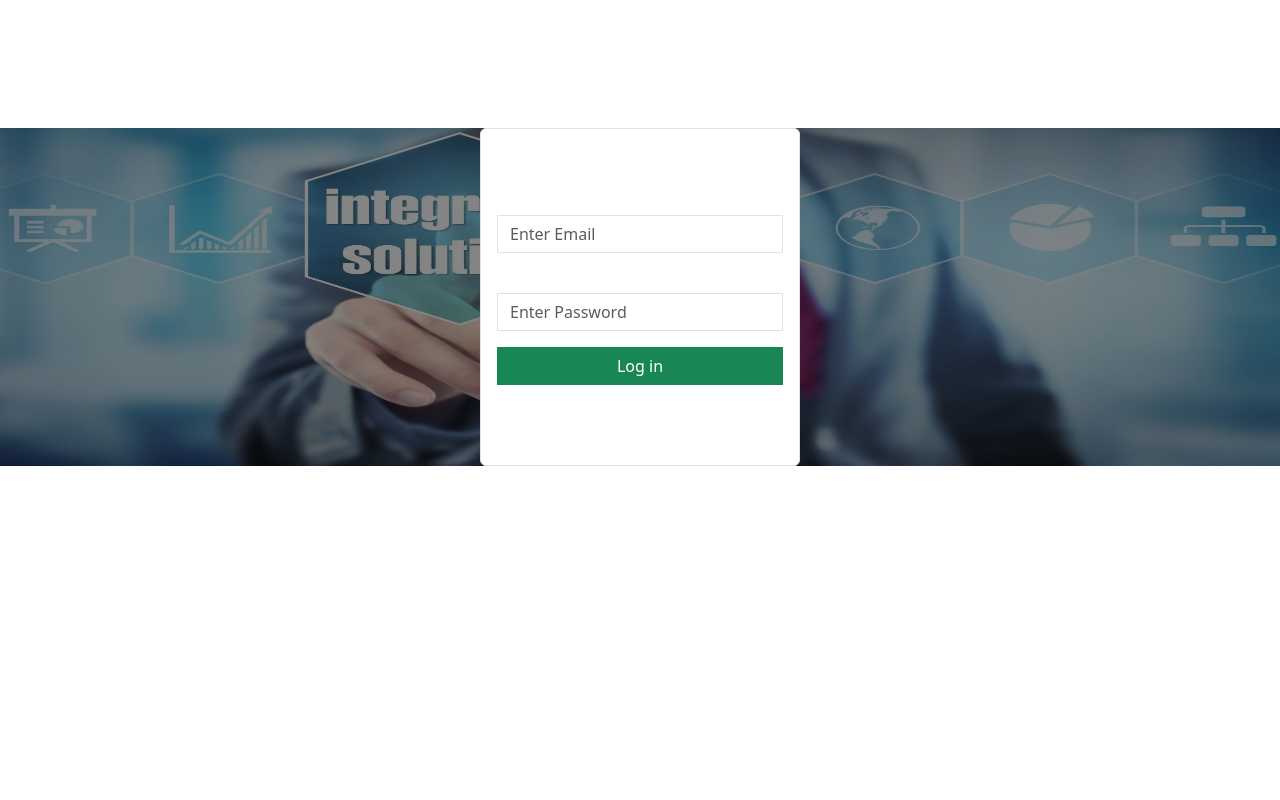
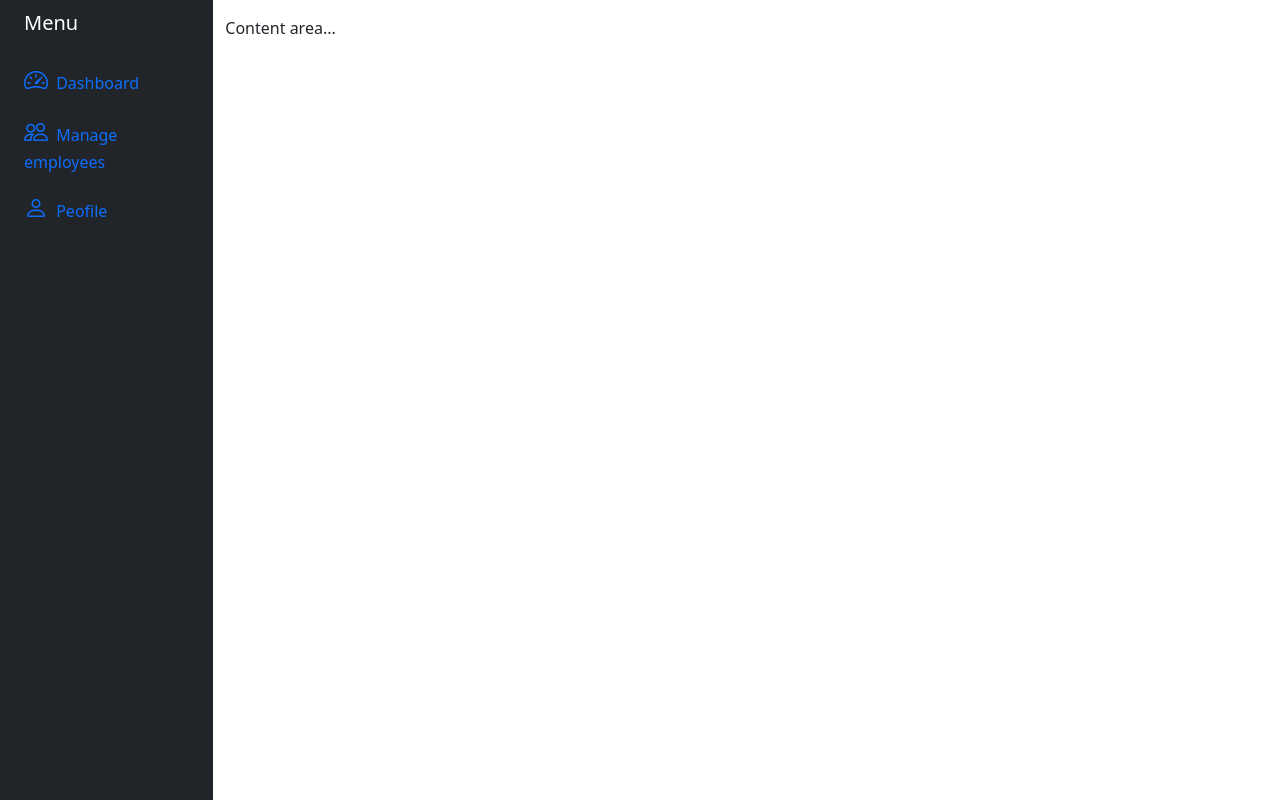
Before and after one commit to aharis/em-web, a React (Vite) app: page /dashboard in a window 1280 px wide. Built offline with nearby package versions, Linux system fonts and the light colour scheme.

Commit message:
Implemented the router and created the dashboard

```diff
--- a/package.json
+++ b/package.json
@@ -12,6 +12,8 @@
   "dependencies": {
     "axios": "^1.4.0",
     "bootstrap": "^5.3.1",
+    "bootstrap-icons": "^1.10.5",
+    "icons": "^1.0.0",
     "react": "^18.2.0",
     "react-dom": "^18.2.0",
     "react-router-dom": "^6.15.0"
--- a/src/App.jsx
+++ b/src/App.jsx
@@ -1,11 +1,18 @@
-import React from 'react'
+import React from "react";
+import { BrowserRouter, Routes, Route } from "react-router-dom";
+
 import Login from "./pages/Login";
+import Dashboard from "./pages/Dashboard";
+
 
 const App = () => {
   return (
-    <>
-      <Login />
-    </>
+    <BrowserRouter>
+      <Routes>
+        <Route path="/login" element={<Login />} />
+        <Route path="/dashboard" element={<Dashboard /> } />
+      </Routes>
+    </BrowserRouter>
   );
 };
 
--- a/src/common/api.js
+++ b/src/common/api.js
@@ -1,7 +1,9 @@
 import axios from "axios";
 
+const baseUrl = "http://localhost:3000/api/r1";
+
 const login = (data) => {
-  axios.post("");
+  return axios.post(`${baseUrl}/login`, data)
 };
 
 const apiService = {
--- /dev/null
+++ b/src/pages/Dashboard.jsx
@@ -0,0 +1,55 @@
+import React from "react";
+import { Link } from "react-router-dom";
+import "bootstrap-icons/font/bootstrap-icons.css";
+
+const Dashboard = () => {
+  return (
+    <div className="container-fluid">
+      <div className="row flex-nowrap">
+        <div className="col-auto col-md-3 col-xl-2 px-sm-2 px-0 bg-dark">
+          <div className="d-flex flex-column align-items-center align-items-sm-start px-3 pt-2 text-white min-vh-100">
+            <a
+              href="/"
+              className="d-flex align-items-center pb-3 mb-md-0 me-md-auto text-white text-decoration-none"
+            >
+              <span className="fs-5 d-none d-sm-inline">Menu</span>
+            </a>
+            <ul
+              className="nav nav-pills flex-column mb-sm-auto mb-0 align-items-center align-items-sm-start"
+              id="menu"
+            >
+              <li>
+                <Link
+                  to="/dashboard"
+                  data-bs-toggle="collapse"
+                  className="nav-link px-0 align-middle"
+                >
+                  <i className="fs-4 bi-speedometer2"></i>{" "}
+                  <span className="ms-1 d-none d-sm-inline">Dashboard</span>{" "}
+                </Link>
+              </li>
+
+              <li>
+                <Link to="/employees" className="nav-link px-0 align-middle">
+                  <i className="fs-4 bi-people"></i>{" "}
+                  <span className="ms-1 d-none d-sm-inline">
+                    Manage employees
+                  </span>{" "}
+                </Link>
+              </li>
+              <li>
+                <Link to="/profile" className="nav-link px-0 align-middle">
+                <i className="fs-4 bi-person"></i>{" "}
+                  <span className="ms-1 d-none d-sm-inline">Peofile</span>{" "}
+                </Link>
+              </li>
+            </ul>
+          </div>
+        </div>
+        <div className="col py-3">Content area...</div>
+      </div>
+    </div>
+  );
+};
+
+export default Dashboard;
--- a/src/pages/Login.jsx
+++ b/src/pages/Login.jsx
@@ -5,6 +5,7 @@ import apiService from "../common/api";
 import Image from "../assets/employee ms.jpeg";
 
 const Login = () => {
+  const [error, setError] = useState("");
   const [values, setValues] = useState({
     email: "",
     password: "",
@@ -27,20 +28,25 @@ const Login = () => {
     },
     loginForm: {
       backgroundColor: "rgba(1, 32, 93, 0.6)",
-      color: "white",
+      color: "#506690",
     },
   };
 
-  const handleSubmit = (e) => {
+  const handleSubmit = async (e) => {
     e.preventDefault();
     try {
-      apiService.login(values);
+      if (values.email === "" || values.password === "")
+        return setError("Email and password cannot be left blank.");
+      await apiService.login(values);
     } catch (error) {
-      console.log(error);
+      if (error.response) {
+        setError(error.response.data.message);
+      }
     }
   };
 
   return (
+    <div className="vh-100" onClick={() => setError("")}>
       <div
         className="d-flex justify-content-center align-items-center vh-50"
         style={styles.loginPage}
@@ -59,7 +65,9 @@ const Login = () => {
                 type="email"
                 placeholder="Enter Email"
                 name="email"
-              onChange={(e) => setValues({ ...values, email: e.target.value })}
+                onChange={(e) =>
+                  setValues({ ...values, email: e.target.value })
+                }
                 className="form-control rounded-0"
               />
             </div>
@@ -77,17 +85,24 @@ const Login = () => {
                 className="form-control rounded-0"
               />
             </div>
+            {error && (
+              <p className="small text-danger mb-2 text-center">{error}</p>
+            )}
             <button type="submit" className="btn btn-success w-100 rounded-0">
               {" "}
               Log in
             </button>
-          <p>You are agree to our terms and polices</p>
+
+            <p className="small text-center mt-1">
+              You are agree to our terms and polices
+            </p>
             {/* <button className="btn btn-default border w-100 bg-light rounded-0 text-decoration-none">
             Create Account
           </button> */}
           </form>
         </div>
       </div>
+    </div>
   );
 };
 
```
Also changed, not shown: 1 other file (tests, documents, lock files or other folders). Lines whose indentation alone changed are shown as unchanged.
